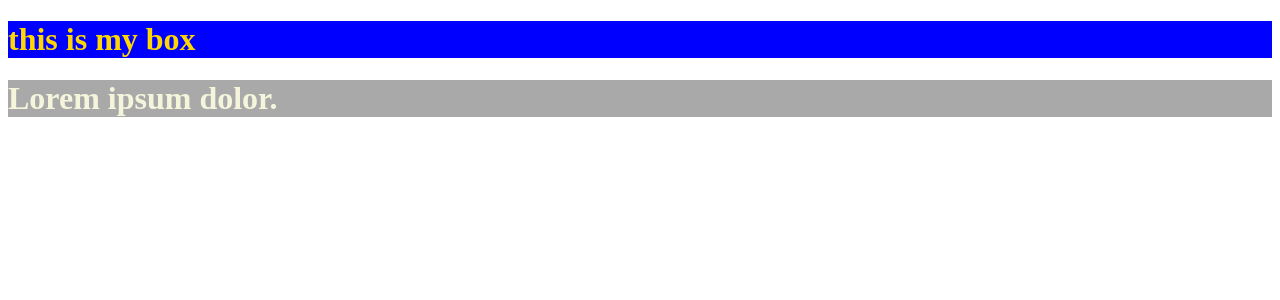
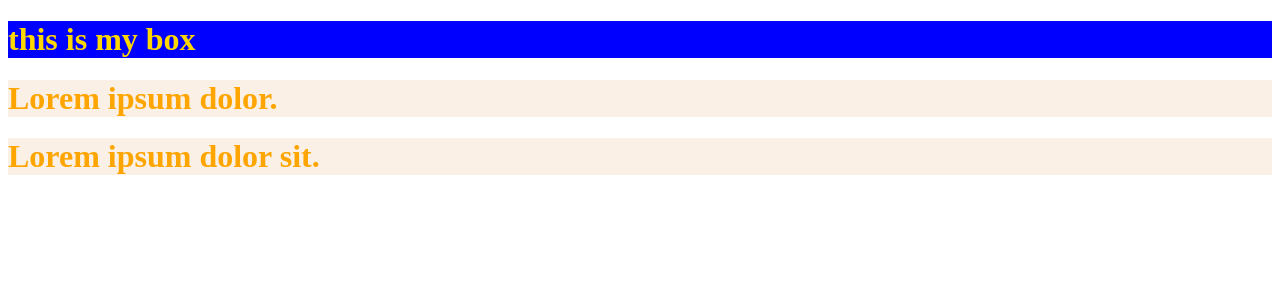
Before and after one commit to travelerjh/react, a React (Create React App) app: page / in a window 1280 px wide. Shown: the top 300 px of the page. Built offline with nearby package versions, Linux system fonts and the light colour scheme.

Commit message:
css 중복 안하실께요

```diff
--- a/src/App.js
+++ b/src/App.js
@@ -2,6 +2,7 @@
 
 import MyBox from "./component/MyBox";
 import { MyElem } from "./component/MyElem";
+import { MyContaoner } from "./component/MyContaoner";
 
 function App() {
   const mystyle = {};
@@ -9,6 +10,7 @@ function App() {
     <>
       <MyBox />
       <MyElem />
+      <MyContaoner />
       <div></div>
     </>
   );
--- /dev/null
+++ b/src/component/MyContaoner.js
@@ -0,0 +1,9 @@
+import "../style/style2.css";
+
+export function MyContaoner() {
+  return (
+    <div className="boxClass">
+      <h1>Lorem ipsum dolor sit.</h1>
+    </div>
+  );
+}
--- /dev/null
+++ b/src/style/style2.css
@@ -0,0 +1,4 @@
+.boxClass{
+    color: orange;
+    background-color: linen;
+}
```
